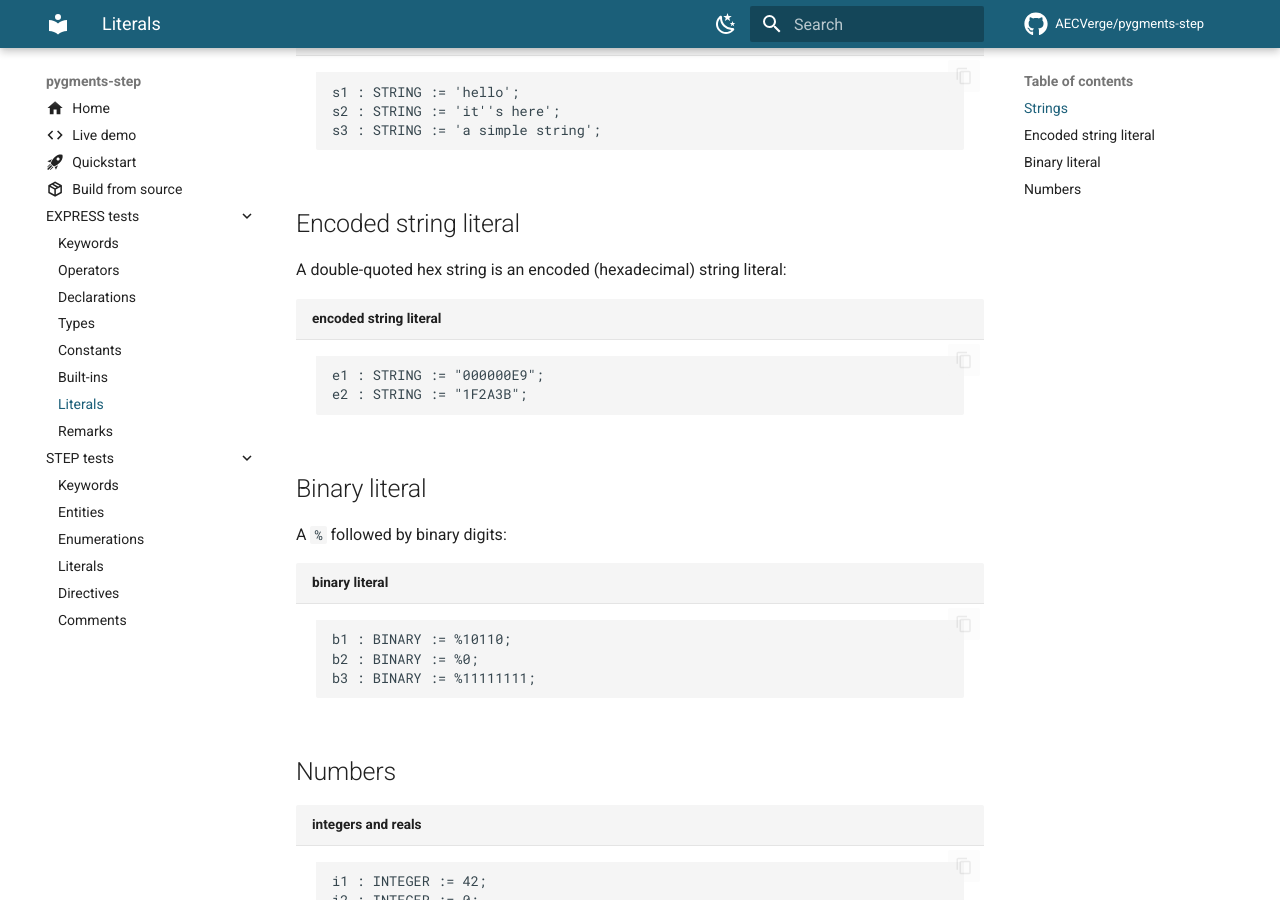
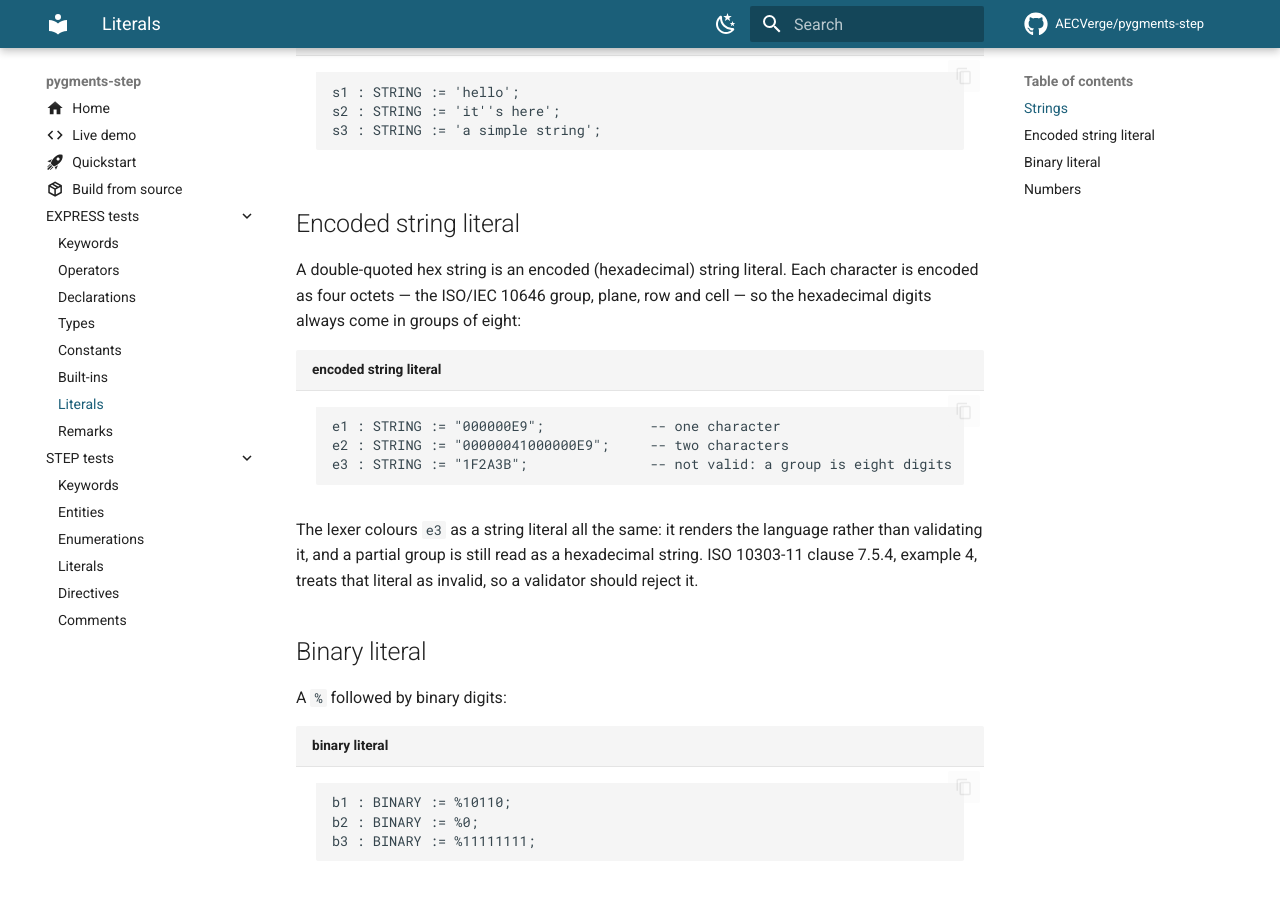
Before and after one commit to AECVerge/pygments-step, an MkDocs documentation site: the page built from docs/express/literals.md, in a window 1280 px wide and 900 px high, scrolled down 324 px. Built offline with MkDocs 1.6.1 and Material for MkDocs 9.7.7, drawn with Linux system fonts in a browser that asks for light colours; comment, search, counter and statistics services are not loaded.

Commit message:
Document the encoded literal rule but keep lexing it permissively
ISO 10303-11 clause 7.5.4 encodes an encoded string character as four octets,
that is eight hexadecimal digits, and example 4 calls a partial group invalid.
docs/express/literals.md showed "1F2A3B" as a valid encoded literal, so the
page now states the rule and marks that literal invalid.

The lexer deliberately keeps accepting partial groups. Requiring whole groups
split "1F2A3B" into Error, Number.Integer and Name: a red box, a number and an
identifier in place of one string literal, which reads worse than colouring a
literal that the standard rejects. The delimiters leave no ambiguity about the
intent either, because EXPRESS uses a double quote only for an encoded literal
and for a remark tag, and a remark is consumed whole by the comment rules.

The rule itself is unchanged, so this is a documentation and test change: the
page explains why e3 is invalid, and the test pins the permissive behaviour
(whole groups, partial groups and the empty literal all lex as one
String.Other with no Error tokens, while a non-hexadecimal character is still
not an encoded literal).

````diff
--- a/docs/express/literals.md
+++ b/docs/express/literals.md
@@ -19,12 +19,20 @@ s3 : STRING := 'a simple string';
 
 ## Encoded string literal
 
-A double-quoted hex string is an encoded (hexadecimal) string literal:
+A double-quoted hex string is an encoded (hexadecimal) string literal. Each
+character is encoded as four octets — the ISO/IEC 10646 group, plane, row and
+cell — so the hexadecimal digits always come in groups of eight:
 
 ```express title="encoded string literal"
-e1 : STRING := "000000E9";
-e2 : STRING := "1F2A3B";
+e1 : STRING := "000000E9";             -- one character
+e2 : STRING := "00000041000000E9";     -- two characters
+e3 : STRING := "1F2A3B";               -- not valid: a group is eight digits
 ```
+
+The lexer colours `e3` as a string literal all the same: it renders the language
+rather than validating it, and a partial group is still read as a hexadecimal
+string. ISO 10303-11 clause 7.5.4, example 4, treats that literal as invalid,
+so a validator should reject it.
 
 ## Binary literal
 
````
Also changed, not shown: 2 other files.
